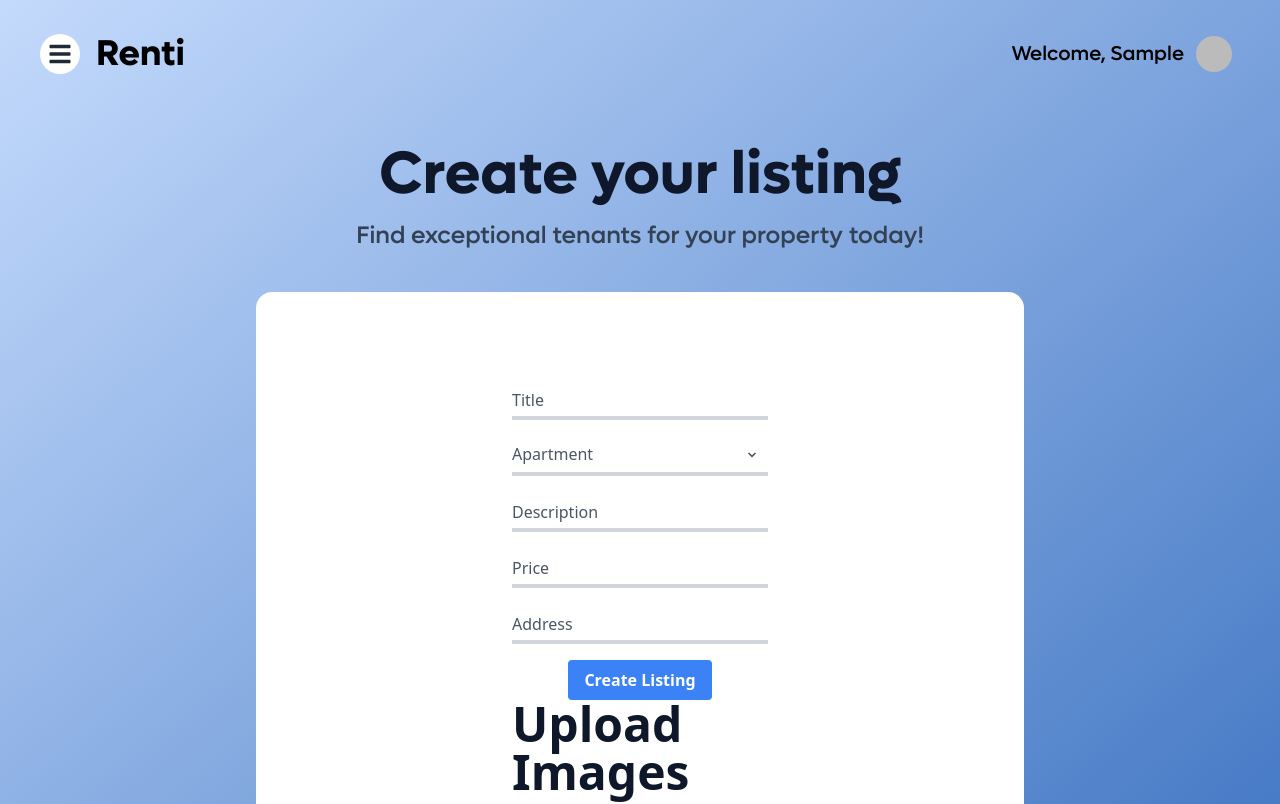
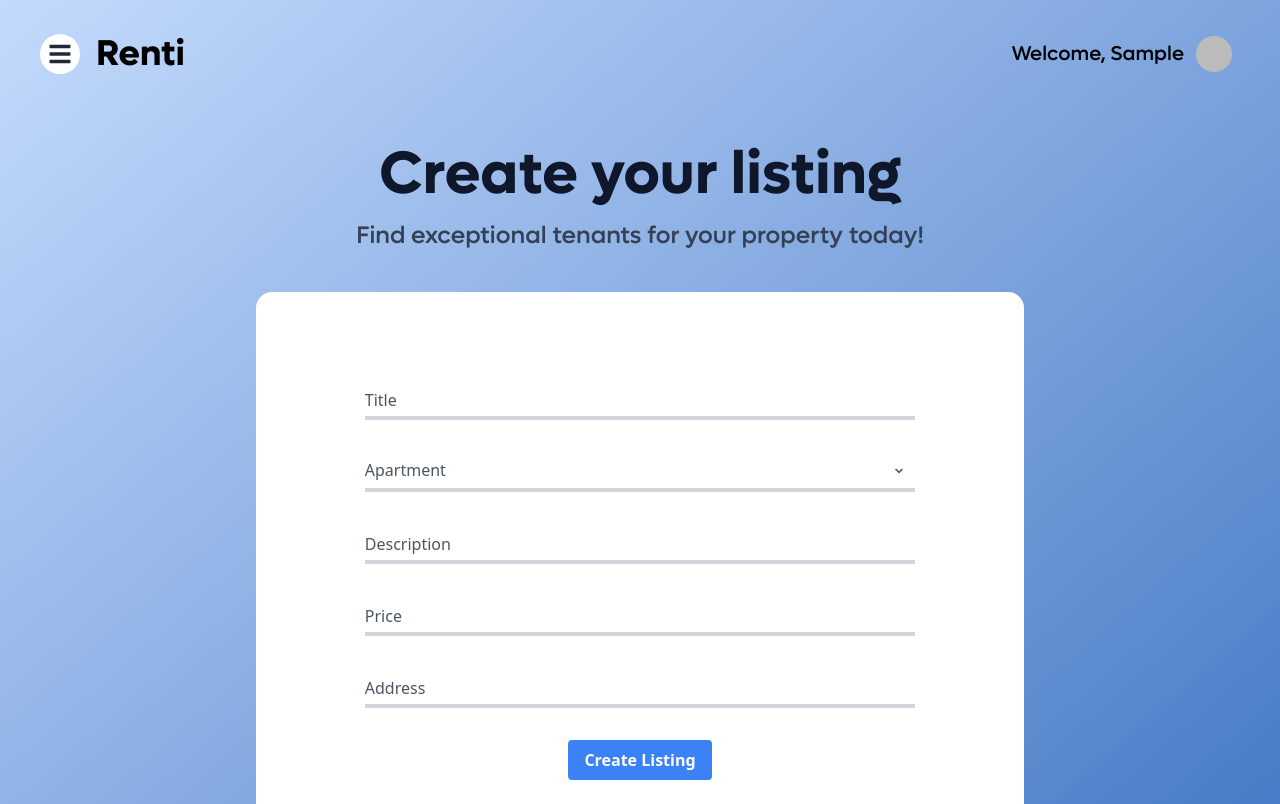
Before and after one commit to RentiDev/Renti, a Next.js app: page /landlord in a window 1280 px wide. Shown: the top 804 px of the page. Built offline with nearby package versions, Linux system fonts and the light colour scheme; no server answers; sample sign-in values are in the browser's storage.

Commit message:
better sizing

```diff
--- a/src/components/Listings/AddListingWindow.tsx
+++ b/src/components/Listings/AddListingWindow.tsx
@@ -106,9 +106,9 @@ const AddListingWindow = () => {
 
   return (
     // <div onLoad = {handleLoad}>
-    <div className="flex flex-col justify-self-center mt-10 mx-40">
+    <div className="flex flex-col justify-self-center mt-10 mx-[1vw]">
       <form className="w-full" onSubmit={handleSubmit}>
-      <div className="relative mb-4">
+      <div className="relative mb-8">
         <input
           className=" peer h-10 w-full border-b-4 border-gray-300 text-slate-700 placeholder-transparent bg-white focus:outline-none focus:border-[#0f59c1]"
           type="text"
@@ -121,7 +121,7 @@ const AddListingWindow = () => {
           Title
         </label>
       </div>
-      <div className="mb-4 relative">
+      <div className="mb-8 relative">
         <select
           className="bg-white h-10 appearance-none border-b-4 border-gray-300 w-full py-2 pr-3 text-gray-600 leading-tight focus:outline-none focus:border-[#0f59c1] focus:shadow-outline"
           id="unitType"
@@ -138,7 +138,7 @@ const AddListingWindow = () => {
           </svg>
         </div>
       </div>
-      <div className="relative mb-4">
+      <div className="relative mb-8">
         <input
           className="peer h-10 w-full border-b-4 border-gray-300 text-slate-700 placeholder-transparent bg-white focus:outline-none focus:border-[#0f59c1]"
           type="text"
@@ -151,7 +151,7 @@ const AddListingWindow = () => {
           Description
         </label>
       </div>
-      <div className="relative mb-4">
+      <div className="relative mb-8">
         <input
           className="peer h-10 w-full border-b-4 border-gray-300 text-slate-700 placeholder-transparent bg-white focus:outline-none focus:border-[#0f59c1]"
           type="number"
@@ -165,7 +165,7 @@ const AddListingWindow = () => {
           Price
         </label>
       </div>
-      <div className="relative mb-4">
+      <div className="relative mb-8">
         <input
           className="peer h-10 w-full border-b-4 border-gray-300 text-slate-700 placeholder-transparent bg-white focus:outline-none focus:border-[#0f59c1]"
           type="text"
@@ -191,7 +191,7 @@ const AddListingWindow = () => {
           />
         </label>
         <br />*/}
-        <div className="flex text-center items-center justify-center">
+        <div className="flex text-center items-center justify-center my-8">
           <button
             className="bg-blue-500 hover:bg-blue-700 text-white font-bold py-2 px-4 rounded focus:outline-none focus:shadow-outline"
             type="submit"
```
